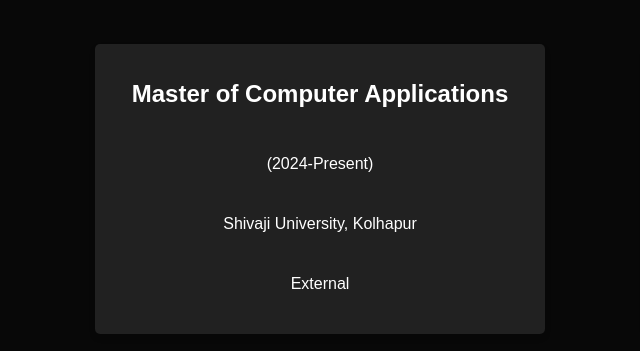
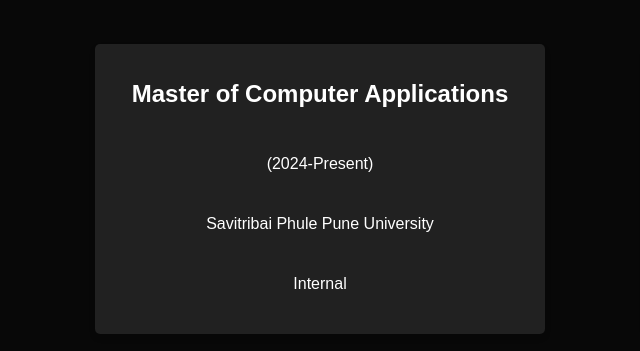
Before and after one commit to Narayan-Shinde/Narayan-Shinde-Portfolio, a plain HTML site: page index.html in a window 1280 px wide. Shown: the part 3000-3351 px from the top of the page, 45-685 px from the left. Drawn offline with Linux system fonts and the light colour scheme.

Commit message:
initial commit

```diff
--- a/index.html
+++ b/index.html
@@ -184,7 +184,7 @@
 			<br>
 			<div class="education-item">
 				<h2>Master of Computer Applications</h2>
-				<p>(2024-Present) <br> Shivaji University, Kolhapur <br> External</p>
+				<p>(2024-Present) <br> Savitribai Phule Pune University<br> Internal</p>
 			</div>
 			<div class="education-item">
 				<h2>Bachelor of Computer Science</h2>
```
